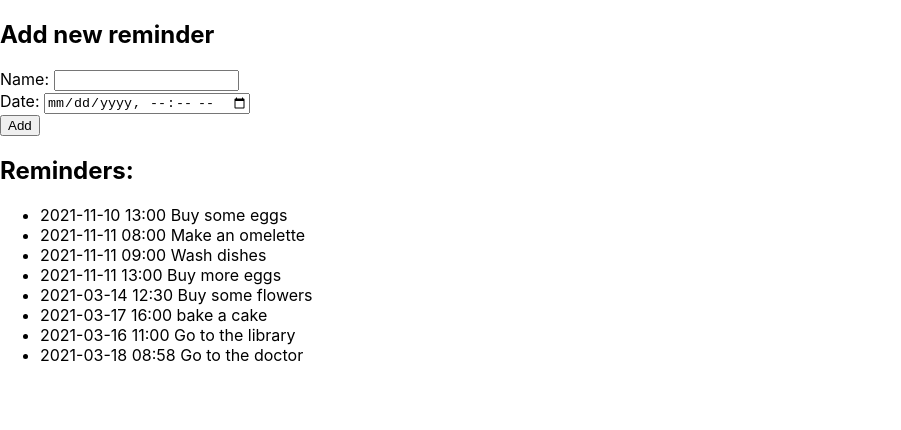
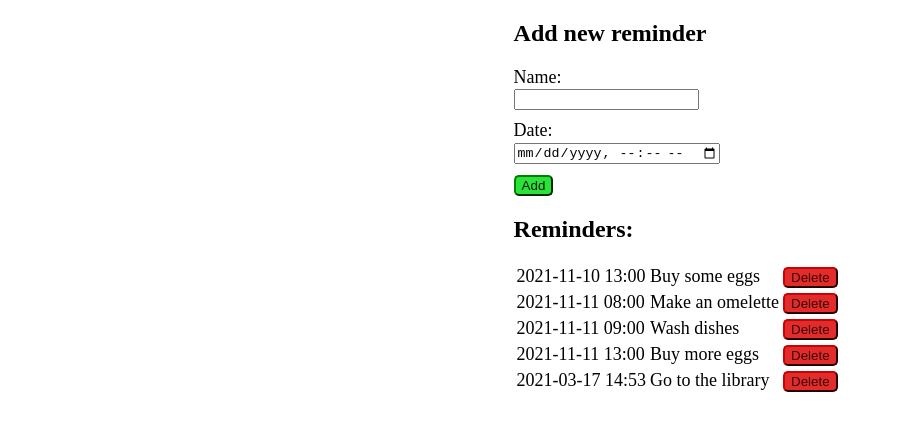
Before and after one commit to LiubovPellinen/UTU-2.4-2.10, a React (Create React App) app: page / in a window 1280 px wide. Shown: the top 430 px of the page, without its empty margins (0-901 px from the left). Built offline with nearby package versions, Linux system fonts and the light colour scheme; data requests are answered from the project's data file.

Commit message:
excercises 2.4-2.10 done

```diff
--- a/db.json
+++ b/db.json
@@ -21,24 +21,11 @@
       "id": 4
     },
     {
-      "name": "Buy some flowers",
-      "date": "2021-03-14T12:30",
+      "name": "Go to the library",
+      "date": "2021-03-17 14:53",
       "id": 5
-    },
-    {
-      "name": "bake a cake",
-      "date": "2021-03-17T16:00",
-      "id": 6
-    },
-    {
-      "name": "Go to the library",
-      "date": "2021-03-16T11:00",
-      "id": 7
-    },
-    {
-      "name": "Go to the doctor",
-      "date": "2021-03-18T08:58",
-      "id": 8
     }
+
+
   ]
 }
--- a/src/App.js
+++ b/src/App.js
@@ -2,6 +2,7 @@ import React from 'react'
 import axios from 'axios'
 import AddReminder from './components/AddReminder'
 import Reminder from './components/Reminder'
+import './index.css'
 class App extends React.Component {
   constructor(props) {
     super(props)
@@ -24,32 +25,51 @@ class App extends React.Component {
       if (filter.length === 0) {
         const remObject = {
           name,
-          date
+          date:date.toString().replace('T'," ")
         }
 
         axios.post('http://localhost:3001/reminders', remObject)
           .then(response => {
             this.setState({
               reminders: this.state.reminders.concat(response.data),
-           // newNote: ''
+
             })
           })
 
       } else alert('This reminder is already on the list')
     } else alert('Fill in all fields')
   }
+  deleteReminderOf = (id) => {
+    return () => {
+      const url = `http://localhost:3001/reminders/${id}`
+      const question=window.confirm("Do you really want to delete this reminder?")
+      if(question){
+      axios
+        .delete(url)
+        .then(response => {
+            this.setState({
+            reminders: this.state.reminders.filter(reminder => reminder.id!==id)
+          })
+        })
+      }
+    }
+  }
+
+
   render() {
-     console.log(this.state.reminders)
     return (
-      <div>
-        <h2>Add new reminder</h2>
+      <div className="reminders">
+        <h2 >Add new reminder</h2>
         <AddReminder addReminder={this.addReminder} />
         <h2>Reminders:</h2>
-        <ul>
+        <table>
+        <tbody>
+
           {this.state.reminders.map(reminder =>
-            <Reminder key={reminder.id} reminder={reminder} />
+            <Reminder key={reminder.id} reminder={reminder} deleteReminder={this.deleteReminderOf(reminder.id)} />
           )}
-        </ul>
+        </tbody>
+        </table>
       </div>
     )
   }
--- a/src/components/AddReminder.js
+++ b/src/components/AddReminder.js
@@ -28,16 +28,16 @@ class AddReminder extends React.Component {
   render() {
     return (
       <form onSubmit={this.addReminderForm} >
-        <div>
+        <div className="name">
           Name: <input value={this.state.name}
             onChange={this.handleNameChange} />
         </div>
-        <div>
+        <div className="date">
           Date: <input type="datetime-local" value={this.state.date}
             onChange={this.handleDateChange} />
         </div>
-        <div>
-          <button type="submit">Add</button>
+        <div className="button">
+          <button className="add" type="submit">Add</button>
         </div>
       </form>
     )
--- a/src/components/Reminder.js
+++ b/src/components/Reminder.js
@@ -1,9 +1,15 @@
 import React from 'react'
 
-const Reminder = ({ reminder }) => {
+const Reminder = ({ reminder, deleteReminder }) => {
 
   return (
-        <li> {reminder.date.toString().replace('T',"   ")} {reminder.name}  </li>
+
+    <tr>
+      <td>{reminder.date.toString().replace('T'," ")}</td>
+      <td className="remName">{reminder.name} </td>
+      <td> <button className="delete" onClick={deleteReminder} >Delete</button></td>
+    </tr>
+
   )
 }
 
--- a/src/index.css
+++ b/src/index.css
@@ -1,3 +1,7 @@
+
+
+
+/*
 body {
   margin: 0;
   font-family: -apple-system, BlinkMacSystemFont, 'Segoe UI', 'Roboto', 'Oxygen',
@@ -11,3 +15,30 @@ code {
   font-family: source-code-pro, Menlo, Monaco, Consolas, 'Courier New',
     monospace;
 }
+*/
+.reminders{
+  padding-left: 40%;
+
+}
+.date, .button, td, .name{
+  margin-top: 10px;
+  font-size: 18px;
+}
+.add{
+  color: rgb(1, 27, 1);
+  border-color:green;
+  border-radius: 5px;
+  background-color: rgb(43, 226, 58);
+}
+.delete{
+  color:rgb(59, 1, 1);
+  border-color:rgb(121, 1, 1);
+  border-radius: 5px;
+  background-color: rgb(226, 43, 43);
+}
+.name, .date{
+  width: 210px;
+}
+.remName{
+  margin-left: 40px;
+}
```
Also changed, not shown: src/services/reminders.js (added, +19 -0 lines). Lines whose indentation alone changed are shown as unchanged.
